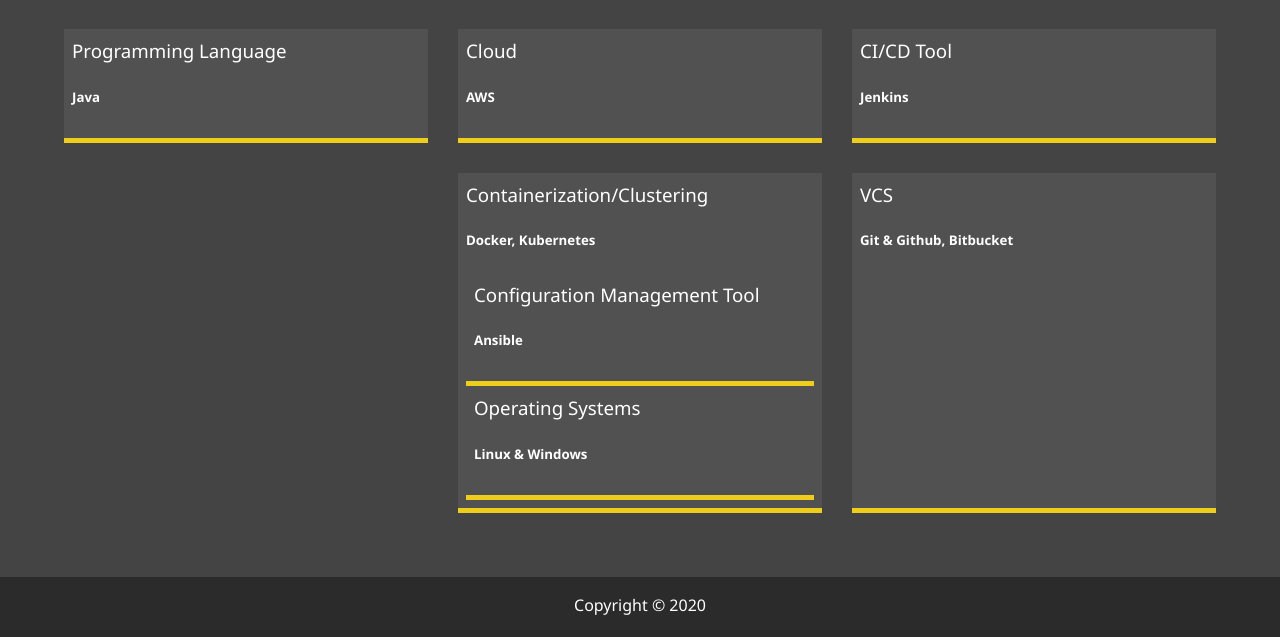
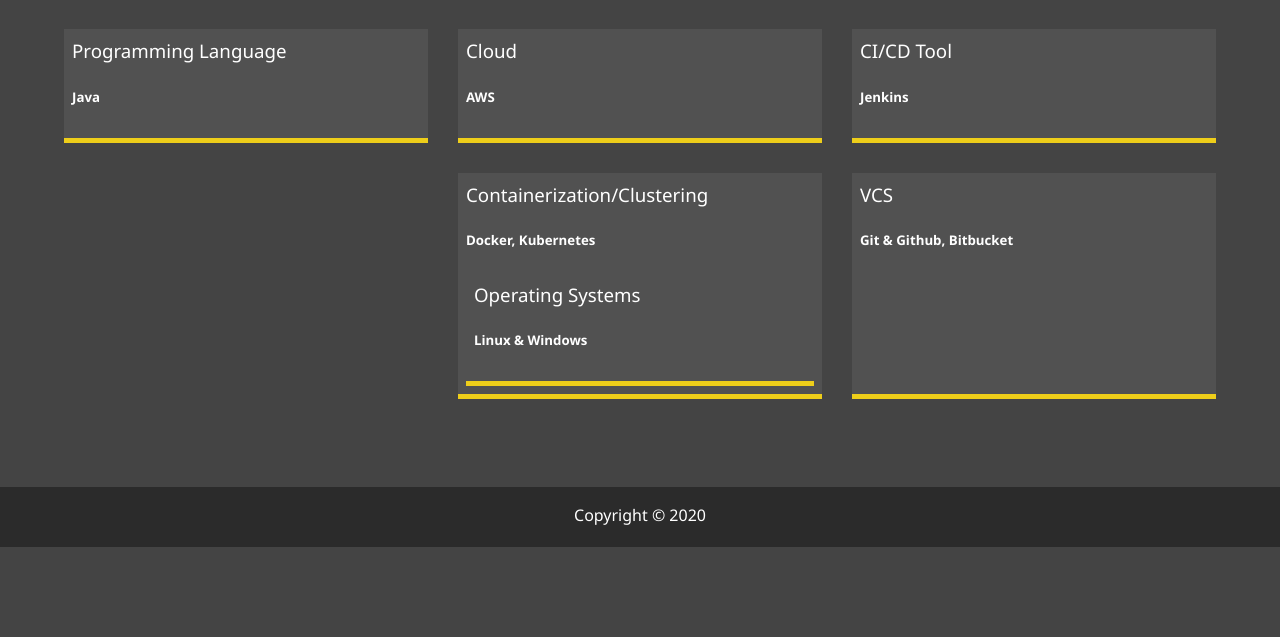
Before and after one commit to muzafferjoya/muzaffarkhan, a website: page skill.html in a window 1280 px wide. Shown: the part 253-890 px from the top of the page. After the commit the page ends 800 px from the top, so only its background shows below. Drawn offline with Linux system fonts and the light colour scheme.

Commit message:
Update skill.html

```diff
--- a/skill.html
+++ b/skill.html
@@ -94,11 +94,7 @@
         <h5>Docker, Kubernetes</h5>
         <p></p>
 
-      <div class="job job-1">
-        <h3>Configuration Management Tool</h3>
-        <h5>Ansible</h5>
-        <p></p>
-      </div>
+
 
       <div class="job job-1">
         <h3>Operating Systems</h3>
```
